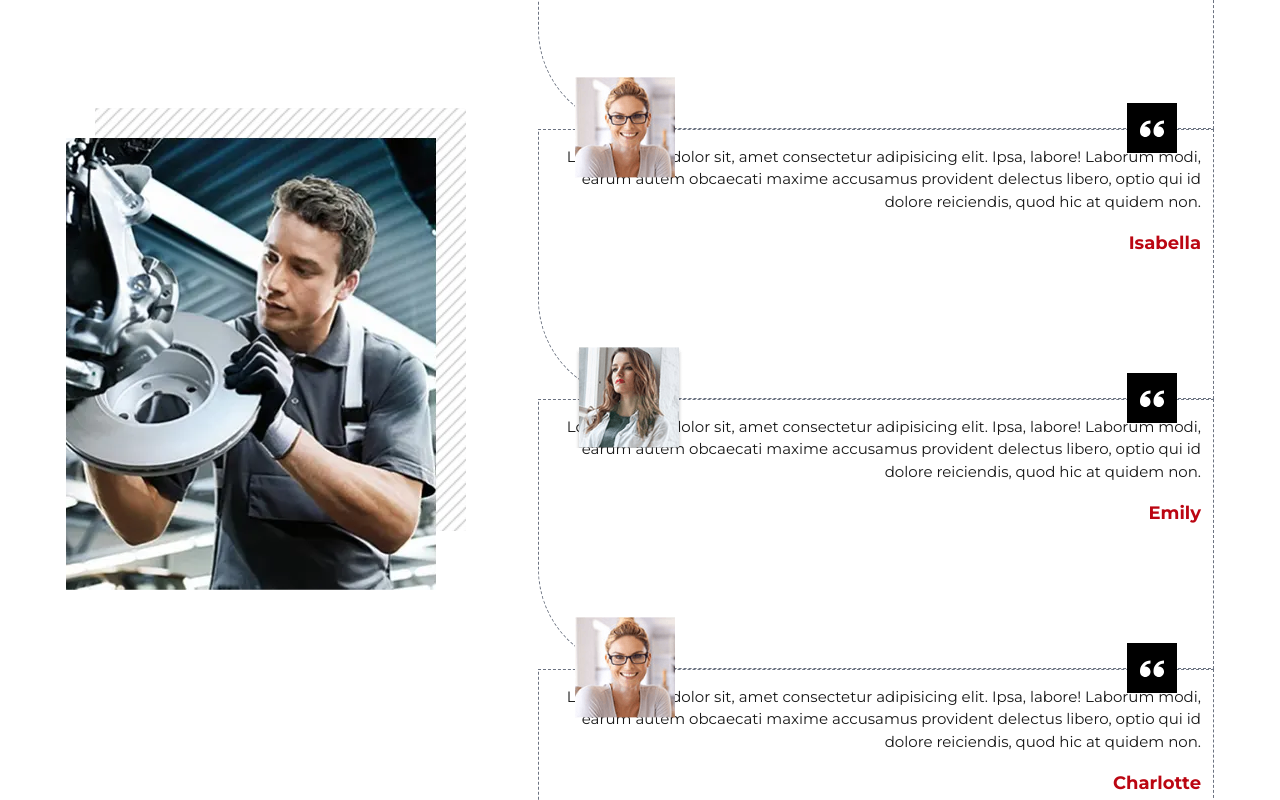
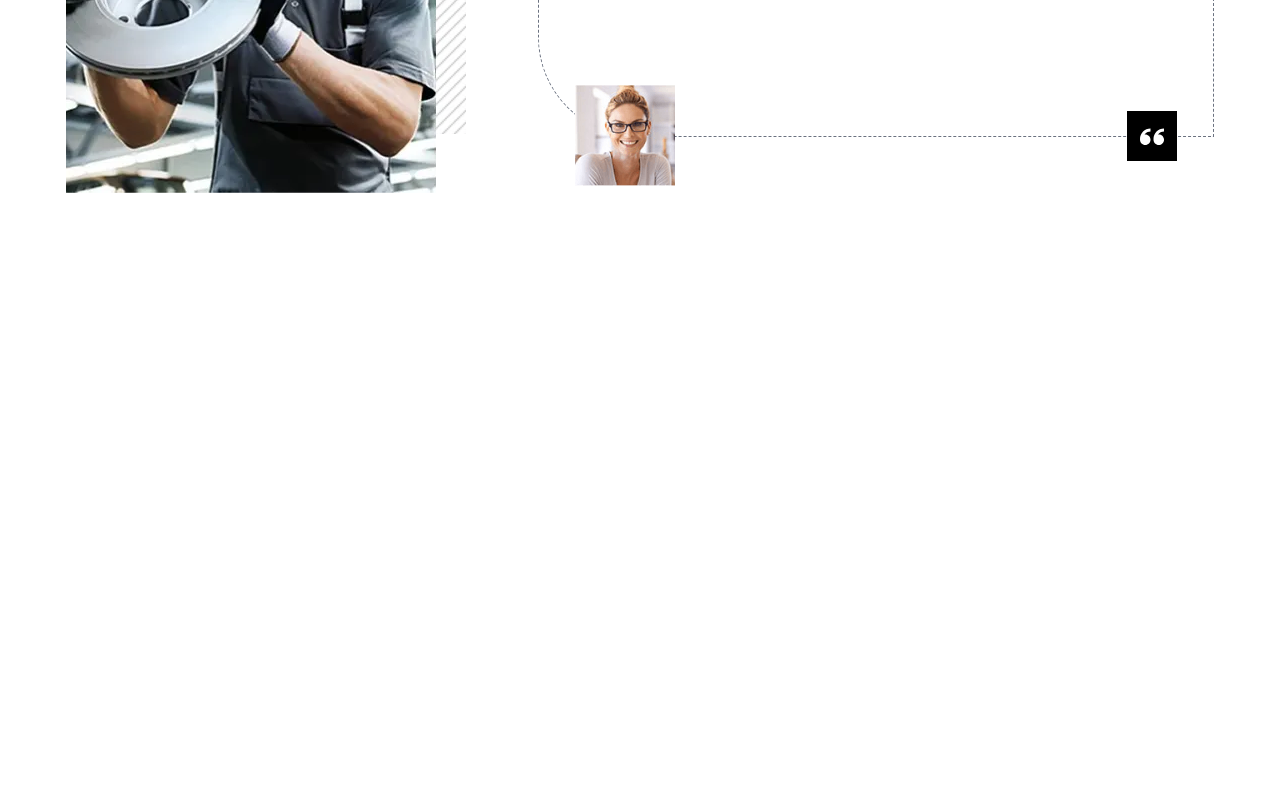
Before and after one commit to TopDEV-fs/CarstyreRepair_Website, a Next.js app: page / in a window 1280 px wide. Shown: the part 4920-5720 px from the top of the page. After the commit the page ends 5203 px from the top, so only its background shows below. Built offline with nearby package versions, Linux system fonts and the light colour scheme.

Commit message:
comments the 3 cards data

```diff
--- a/src/app/Components/Testimonial.jsx
+++ b/src/app/Components/Testimonial.jsx
@@ -15,25 +15,25 @@ export default function Testimonial() {
       des: "Lorem ipsum dolor sit, amet consectetur adipisicing elit. Ipsa, labore! Laborum modi, earum autem obcaecati maxime accusamus provident delectus libero, optio qui id dolore reiciendis, quod hic at quidem non.",
       title: "Emily",
       img: clientimg1
-    },
-    {
-      id: 1,
-      des: "Lorem ipsum dolor sit, amet consectetur adipisicing elit. Ipsa, labore! Laborum modi, earum autem obcaecati maxime accusamus provident delectus libero, optio qui id dolore reiciendis, quod hic at quidem non.",
-      title: "Isabella",
-      img: clientimg2
-    },
-    {
-      id: 3,
-      des: "Lorem ipsum dolor sit, amet consectetur adipisicing elit. Ipsa, labore! Laborum modi, earum autem obcaecati maxime accusamus provident delectus libero, optio qui id dolore reiciendis, quod hic at quidem non.",
-      title: "Emily",
-      img: clientimg1
-    },
-    {
-      id: 4,
-      des: "Lorem ipsum dolor sit, amet consectetur adipisicing elit. Ipsa, labore! Laborum modi, earum autem obcaecati maxime accusamus provident delectus libero, optio qui id dolore reiciendis, quod hic at quidem non.",
-      title: "Charlotte",
-      img: clientimg2
     }
+    // {
+    //   id: 1,
+    //   des: "Lorem ipsum dolor sit, amet consectetur adipisicing elit. Ipsa, labore! Laborum modi, earum autem obcaecati maxime accusamus provident delectus libero, optio qui id dolore reiciendis, quod hic at quidem non.",
+    //   title: "Isabella",
+    //   img: clientimg2
+    // },
+    // {
+    //   id: 3,
+    //   des: "Lorem ipsum dolor sit, amet consectetur adipisicing elit. Ipsa, labore! Laborum modi, earum autem obcaecati maxime accusamus provident delectus libero, optio qui id dolore reiciendis, quod hic at quidem non.",
+    //   title: "Emily",
+    //   img: clientimg1
+    // },
+    // {
+    //   id: 4,
+    //   des: "Lorem ipsum dolor sit, amet consectetur adipisicing elit. Ipsa, labore! Laborum modi, earum autem obcaecati maxime accusamus provident delectus libero, optio qui id dolore reiciendis, quod hic at quidem non.",
+    //   title: "Charlotte",
+    //   img: clientimg2
+    // }
   ]
 
   return (
```
Also changed, not shown: package.json (+3 -4 lines), 1 other file (tests, documents, lock files or other folders).
